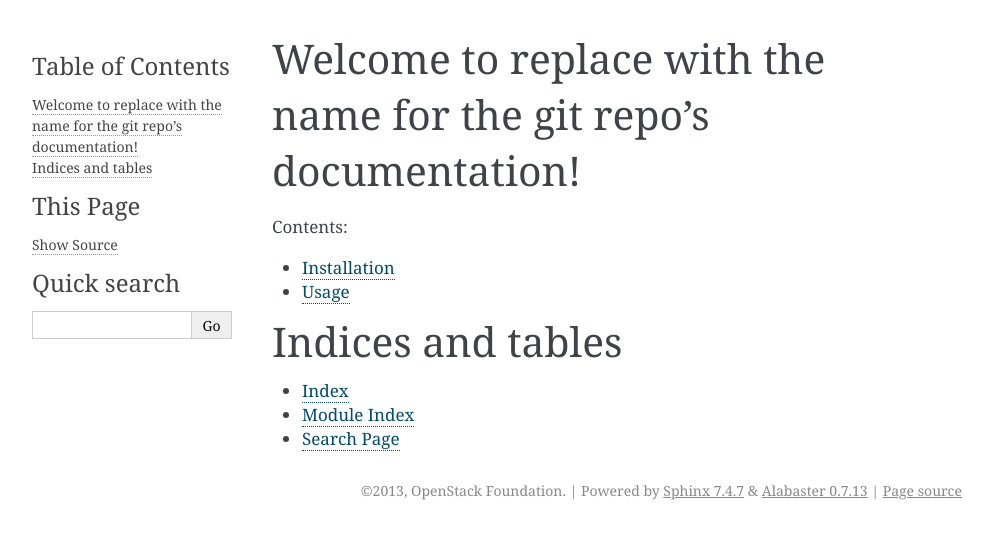
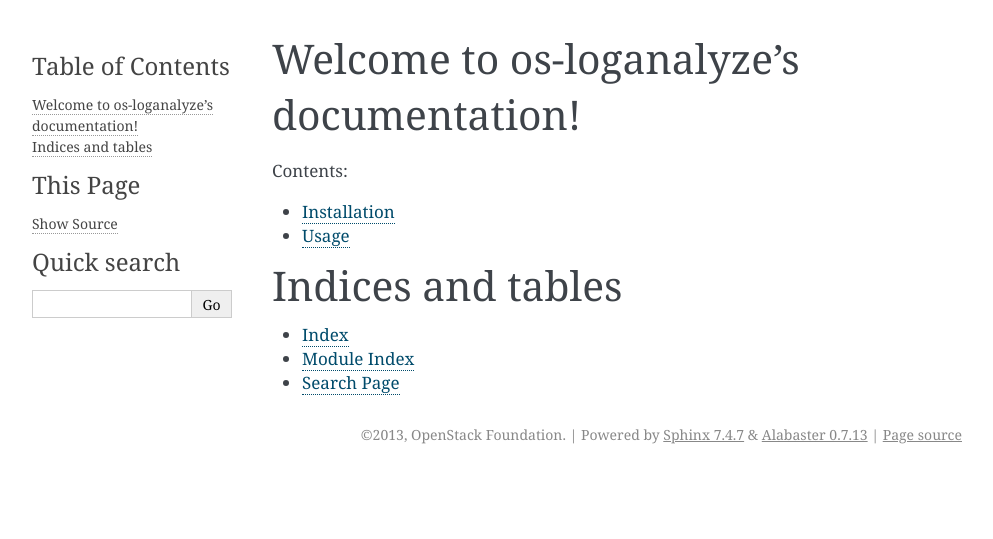
Before and after one commit to openstack-archive/os-loganalyze, a Sphinx documentation site: the page built from doc/source/index.rst, in a window 1280 px wide. Shown: the top 539 px of the page, without its empty margins (148-1141 px from the left). Built offline with Sphinx 7.4.7, drawn with Linux system fonts in a browser that asks for light colours.

Commit message:
cleaning up index.rst file
Removed notes about the generation of the file and fixed the title.

Change-Id: Iae52f2bdd2e40683243011de0a58ee375bd61dde

```diff
--- a/doc/source/index.rst
+++ b/doc/source/index.rst
@@ -1,10 +1,5 @@
-.. replace with the name for the git repo documentation master file, created by
-   sphinx-quickstart on Tue Jul  9 22:26:36 2013.
-   You can adapt this file completely to your liking, but it should at least
-   contain the root `toctree` directive.
-
-Welcome to replace with the name for the git repo's documentation!
-========================================================
+Welcome to os-loganalyze's documentation!
+=========================================
 
 Contents:
 
```
